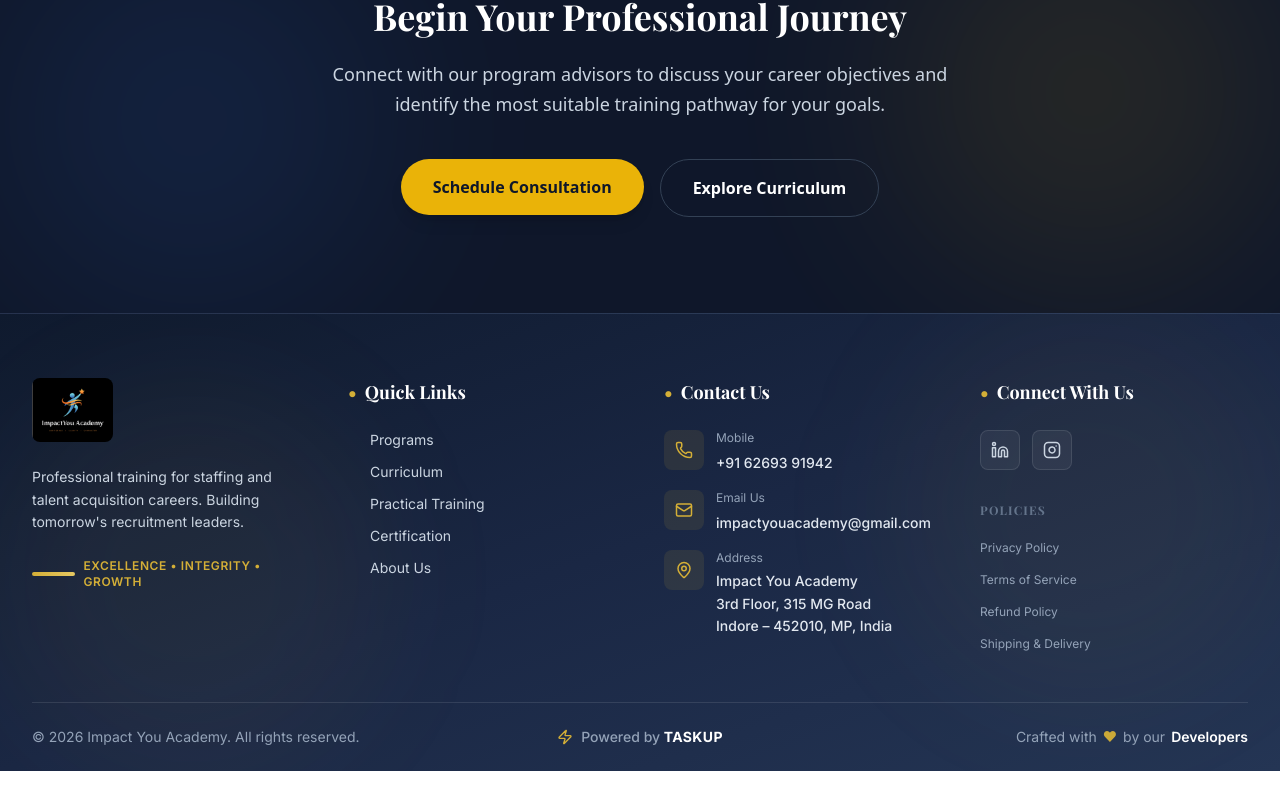
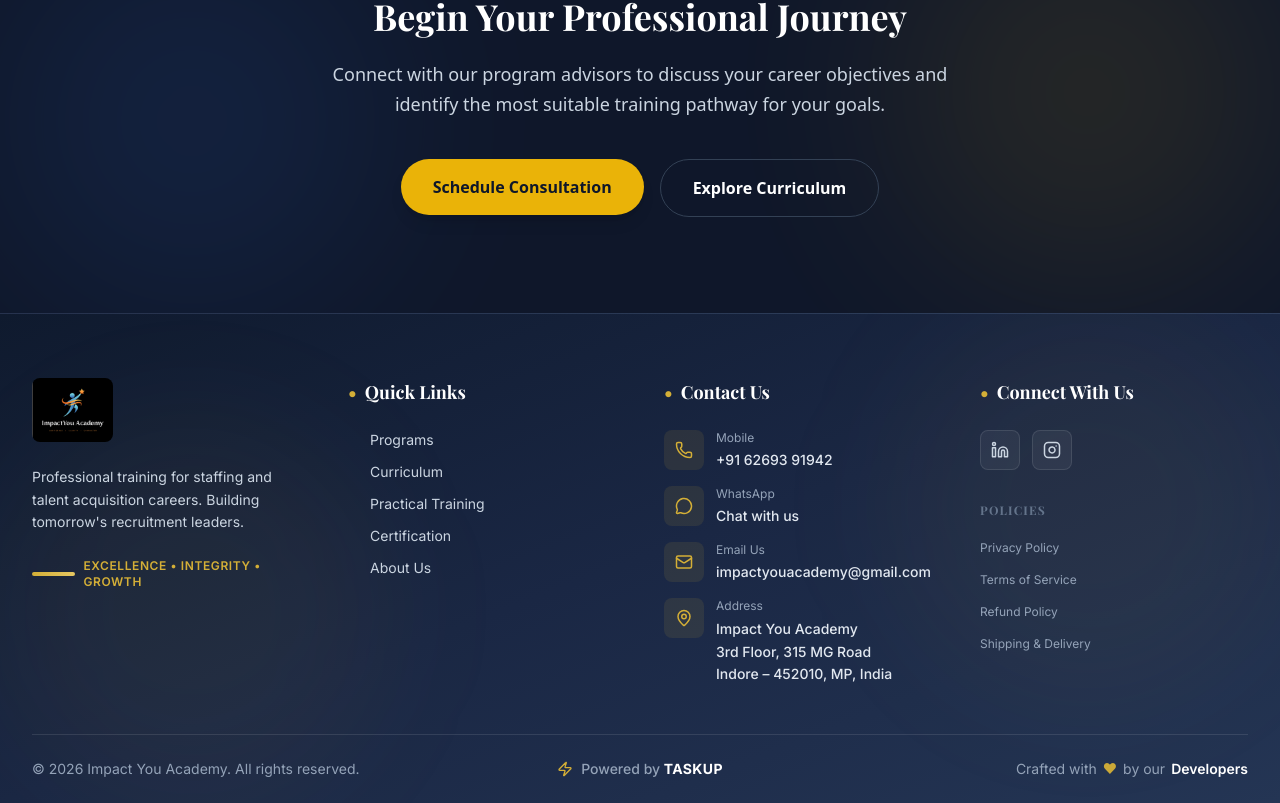
Before and after one commit to UjjwalAsati/impact_you_academy, a React (Vite) app in the folder frontend/: page / in a window 1280 px wide. Shown: the part 2904-3707 px from the top of the page. Before the commit the page ends 3675 px from the top, so only its background shows below. Built offline with nearby package versions, Linux system fonts and the light colour scheme.

Commit message:
Update Footer.jsx

```diff
--- a/frontend/src/components/Footer.jsx
+++ b/frontend/src/components/Footer.jsx
@@ -1,16 +1,17 @@
 import React from 'react';
 import { Link } from 'react-router-dom';
-import { Mail, Phone, MapPin, ArrowRight, Linkedin, Instagram, Zap } from 'lucide-react';
+import { Mail, Phone, MapPin, ArrowRight, Linkedin, Instagram, Zap, MessageCircle } from 'lucide-react';
 
 export const Footer = () => {
   return (
     <footer data-testid="site-footer" className="bg-gradient-to-br from-navy-dark via-navy to-navy-light text-white mt-auto relative overflow-hidden pt-16 border-t border-white/5">
       {/* Decorative elements */}
-      <div className="absolute top-0 right-0 w-96 h-96 bg-gold/5 rounded-full blur-3xl"></div>
-      <div className="absolute bottom-0 left-0 w-96 h-96 bg-gold/5 rounded-full blur-3xl"></div>
+      <div className="absolute top-0 right-0 w-96 h-96 bg-gold/5 rounded-full blur-3xl pointer-events-none"></div>
+      <div className="absolute bottom-0 left-0 w-96 h-96 bg-gold/5 rounded-full blur-3xl pointer-events-none"></div>
 
       <div className="container-custom pb-16 relative z-10">
         <div className="grid grid-cols-1 md:grid-cols-2 lg:grid-cols-4 gap-12 mb-12">
+
           {/* Brand Section */}
           <div className="space-y-6">
             <img
@@ -63,41 +64,69 @@ export const Footer = () => {
               <span className="text-gold mr-2">•</span> Contact Us
             </h4>
             <ul className="space-y-4">
-              <li className="flex items-start space-x-3 group">
+
+              {/* Phone */}
+              <li>
+                <a href="tel:+916269391942" className="flex items-start space-x-3 group w-full cursor-pointer focus:outline-none focus:ring-2 focus:ring-gold focus:ring-offset-2 focus:ring-offset-navy rounded-lg">
                   <div className="w-10 h-10 rounded-lg bg-gold/10 flex items-center justify-center flex-shrink-0 group-hover:bg-gold/20 transition-colors">
                     <Phone size={18} className="text-gold" />
                   </div>
                   <div>
-                  <p className="text-xs text-slate-400 mb-1">Mobile</p>
-                  <a href="tel:+916269391942" className="text-sm text-slate-200 font-medium hover:text-gold transition-colors" data-testid="footer-phone">
+                    <p className="text-xs text-slate-400 mb-1 group-hover:text-slate-300 transition-colors">Mobile</p>
+                    <p className="text-sm text-slate-200 font-medium group-hover:text-gold transition-colors" data-testid="footer-phone">
                       +91 62693 91942
+                    </p>
+                  </div>
                 </a>
+              </li>
+
+              {/* WhatsApp */}
+              <li>
+                <a href="https://wa.me/916269391942" target="_blank" rel="noopener noreferrer" className="flex items-start space-x-3 group w-full cursor-pointer focus:outline-none focus:ring-2 focus:ring-gold focus:ring-offset-2 focus:ring-offset-navy rounded-lg">
+                  <div className="w-10 h-10 rounded-lg bg-gold/10 flex items-center justify-center flex-shrink-0 group-hover:bg-green-500/20 transition-colors">
+                    <MessageCircle size={18} className="text-gold group-hover:text-green-400 transition-colors" />
                   </div>
+                  <div>
+                    <p className="text-xs text-slate-400 mb-1 group-hover:text-slate-300 transition-colors">WhatsApp</p>
+                    <p className="text-sm text-slate-200 font-medium group-hover:text-green-400 transition-colors" data-testid="footer-whatsapp">
+                      Chat with us
+                    </p>
+                  </div>
+                </a>
               </li>
-              <li className="flex items-start space-x-3 group">
+
+              {/* Email */}
+              <li>
+                <a href="mailto:impactyouacademy@gmail.com" className="flex items-start space-x-3 group w-full cursor-pointer focus:outline-none focus:ring-2 focus:ring-gold focus:ring-offset-2 focus:ring-offset-navy rounded-lg">
                   <div className="w-10 h-10 rounded-lg bg-gold/10 flex items-center justify-center flex-shrink-0 group-hover:bg-gold/20 transition-colors">
                     <Mail size={18} className="text-gold" />
                   </div>
-                <div>
-                  <p className="text-xs text-slate-400 mb-1">Email Us</p>
-                  <a href="mailto:impactyouacademy@gmail.com" className="text-sm text-slate-200 font-medium break-all hover:text-gold transition-colors" data-testid="footer-email">
+                  <div className="overflow-hidden">
+                    <p className="text-xs text-slate-400 mb-1 group-hover:text-slate-300 transition-colors">Email Us</p>
+                    <p className="text-sm text-slate-200 font-medium break-all group-hover:text-gold transition-colors" data-testid="footer-email">
                       impactyouacademy@gmail.com
+                    </p>
+                  </div>
                 </a>
-                </div>
               </li>
-              <li className="flex items-start space-x-3 group">
+
+              {/* Address */}
+              <li>
+                <a href="https://www.google.com/maps/search/?api=1&query=315+MG+Road,+Indore,+MP,+India" target="_blank" rel="noopener noreferrer" className="flex items-start space-x-3 group w-full cursor-pointer focus:outline-none focus:ring-2 focus:ring-gold focus:ring-offset-2 focus:ring-offset-navy rounded-lg">
                   <div className="w-10 h-10 rounded-lg bg-gold/10 flex items-center justify-center flex-shrink-0 group-hover:bg-gold/20 transition-colors">
                     <MapPin size={18} className="text-gold" />
                   </div>
                   <div>
-                  <p className="text-xs text-slate-400 mb-1">Address</p>
-                  <p className="text-sm text-slate-200 font-medium leading-relaxed" data-testid="footer-address">
+                    <p className="text-xs text-slate-400 mb-1 group-hover:text-slate-300 transition-colors">Address</p>
+                    <p className="text-sm text-slate-200 font-medium leading-relaxed group-hover:text-gold transition-colors" data-testid="footer-address">
                       Impact You Academy<br />
                       3rd Floor, 315 MG Road<br />
                       Indore – 452010, MP, India
                     </p>
                   </div>
+                </a>
               </li>
+
             </ul>
           </div>
 
@@ -111,7 +140,7 @@ export const Footer = () => {
                 href="https://www.linkedin.com/company/impact-you-academy"
                 target="_blank"
                 rel="noopener noreferrer"
-                className="w-10 h-10 rounded-lg bg-white/5 hover:bg-gold/20 border border-white/10 hover:border-gold/30 flex items-center justify-center transition-all duration-300 hover:scale-110 group"
+                className="w-10 h-10 rounded-lg bg-white/5 hover:bg-gold/20 border border-white/10 hover:border-gold/30 flex items-center justify-center transition-all duration-300 hover:scale-110 group focus:outline-none focus:ring-2 focus:ring-gold focus:ring-offset-2 focus:ring-offset-navy"
                 aria-label="LinkedIn"
               >
                 <Linkedin size={18} className="text-slate-300 group-hover:text-gold transition-colors" />
@@ -120,7 +149,7 @@ export const Footer = () => {
                 href="https://www.instagram.com/impactyouacademy"
                 target="_blank"
                 rel="noopener noreferrer"
-                className="w-10 h-10 rounded-lg bg-white/5 hover:bg-gold/20 border border-white/10 hover:border-gold/30 flex items-center justify-center transition-all duration-300 hover:scale-110 group"
+                className="w-10 h-10 rounded-lg bg-white/5 hover:bg-gold/20 border border-white/10 hover:border-gold/30 flex items-center justify-center transition-all duration-300 hover:scale-110 group focus:outline-none focus:ring-2 focus:ring-gold focus:ring-offset-2 focus:ring-offset-navy"
                 aria-label="Instagram"
               >
                 <Instagram size={18} className="text-slate-300 group-hover:text-gold transition-colors" />
@@ -130,10 +159,10 @@ export const Footer = () => {
             {/* MANDATORY POLICY LINKS */}
             <h4 className="text-xs font-bold text-slate-500 uppercase tracking-widest mb-4">Policies</h4>
             <ul className="space-y-2">
-              <li><Link to="/privacy-policy" className="text-xs text-slate-400 hover:text-gold transition-colors">Privacy Policy</Link></li>
-              <li><Link to="/terms-and-conditions" className="text-xs text-slate-400 hover:text-gold transition-colors">Terms of Service</Link></li>
-              <li><Link to="/refund-policy" className="text-xs text-slate-400 hover:text-gold transition-colors">Refund Policy</Link></li>
-              <li><Link to="/shipping-policy" className="text-xs text-slate-400 hover:text-gold transition-colors">Shipping & Delivery</Link></li>
+              <li><Link to="/privacy-policy" className="text-xs text-slate-400 hover:text-gold transition-colors focus:outline-none focus:text-gold">Privacy Policy</Link></li>
+              <li><Link to="/terms-and-conditions" className="text-xs text-slate-400 hover:text-gold transition-colors focus:outline-none focus:text-gold">Terms of Service</Link></li>
+              <li><Link to="/refund-policy" className="text-xs text-slate-400 hover:text-gold transition-colors focus:outline-none focus:text-gold">Refund Policy</Link></li>
+              <li><Link to="/shipping-policy" className="text-xs text-slate-400 hover:text-gold transition-colors focus:outline-none focus:text-gold">Shipping & Delivery</Link></li>
             </ul>
           </div>
         </div>
@@ -159,7 +188,7 @@ export const Footer = () => {
               Crafted with <span className="text-gold animate-pulse">♥</span> by our{' '}
               <Link
                 to="/developers"
-                className="text-white hover:text-gold font-semibold transition-colors"
+                className="text-white hover:text-gold font-semibold transition-colors focus:outline-none focus:underline"
               >
                 Developers
               </Link>
```
Lines whose indentation alone changed are shown as unchanged.
